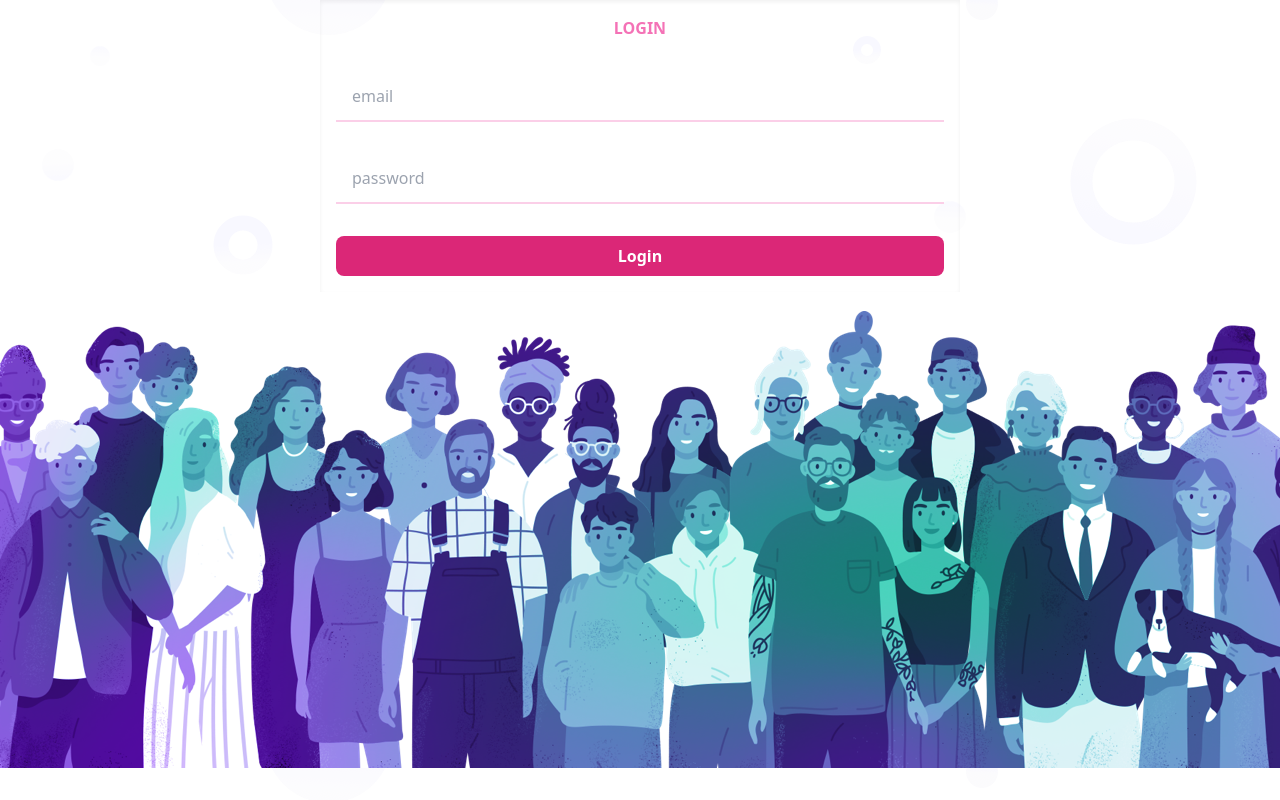
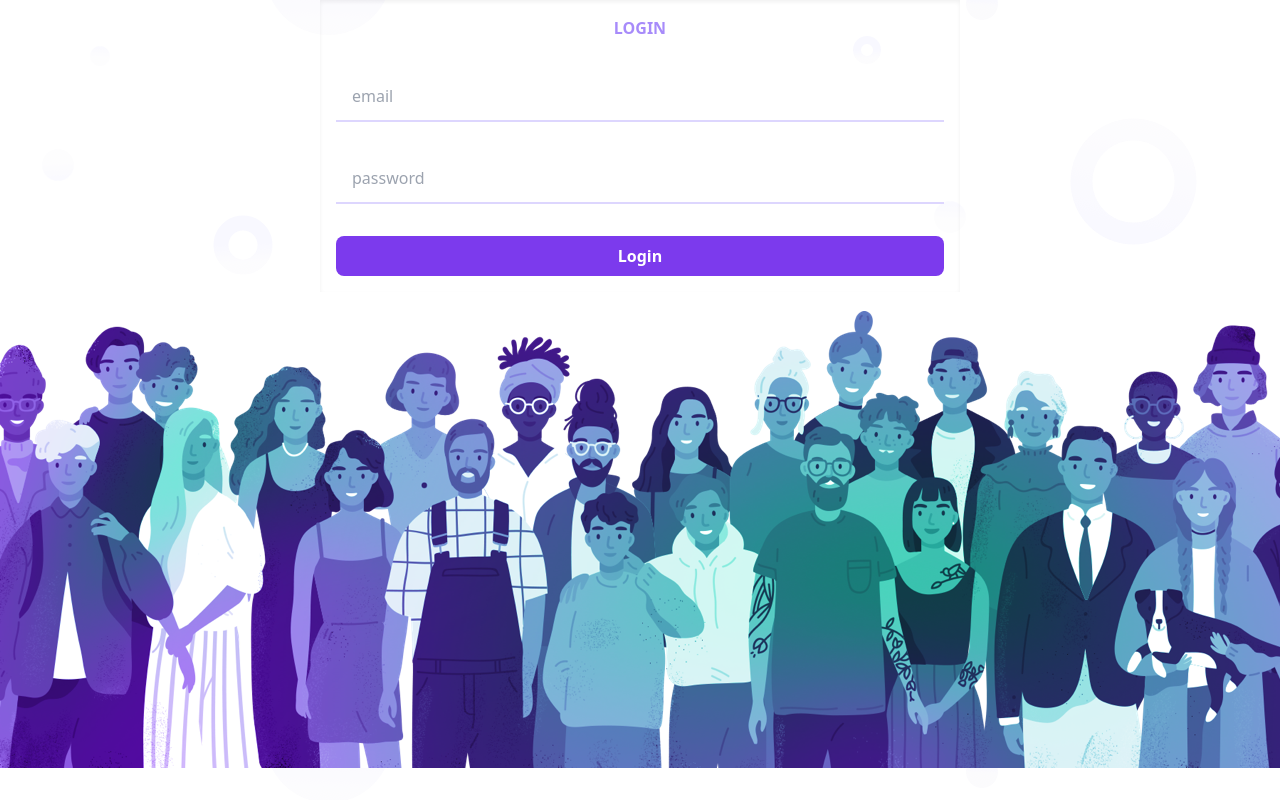
Before and after one commit to payalkherajani/keep, a React (Create React App) app in the folder frontend/: page / in a window 1280 px wide. Built offline with nearby package versions, Linux system fonts and the light colour scheme.

Commit message:
frontend:color-changed-to-purple

```diff
--- a/frontend/src/screens/Login.tsx
+++ b/frontend/src/screens/Login.tsx
@@ -5,19 +5,19 @@ const Login = () => {
         <div className="container">
             <div className="bg-login-background min-h-screen">
                 <div className="container shadow-inner mx-auto p-4 md:w-2/4">
-                    <h1 className="mb-8 text-center"><strong className="text-pink-400">LOGIN</strong></h1>
+                    <h1 className="mb-8 text-center"><strong className="text-purple-400">LOGIN</strong></h1>
                     <form className="flex flex-col">
                         <input
                             type="email"
                             placeholder="email"
-                            className="px-4 py-3 mb-8 text-pink-500  border-0 border-b-2 border-pink-200 focus:border-pink-600 hover:border-pink-300 focus:outline-none"
+                            className="px-4 py-3 mb-8 text-purple-500  border-0 border-b-2 border-purple-200 focus:border-purple-600 hover:border-purple-300 focus:outline-none"
                         />
                         <input
                             type="password"
                             placeholder="password"
-                            className="px-4 py-3 mb-8 text-pink-500  border-0 border-b-2 border-pink-200 hover:border-pink-300 focus:border-pink-600 focus:outline-none"
+                            className="px-4 py-3 mb-8 text-purple-500  border-0 border-b-2 border-purple-200 hover:border-purple-300 focus:border-purple-600 focus:outline-none"
                         />
-                        <button className="text-white py-2 px-4 font-semibold rounded-lg bg-pink-600 hover:bg-pink-700 focus:outline-none focus:ring-2 focus:ring-pink-600 focus:ring-opacity-50">Login</button>
+                        <button className="text-white py-2 px-4 font-semibold rounded-lg bg-purple-600 hover:bg-purple-700 focus:outline-none focus:ring-2 focus:ring-purple-600 focus:ring-opacity-50">Login</button>
                     </form>
 
                 </div>
```
